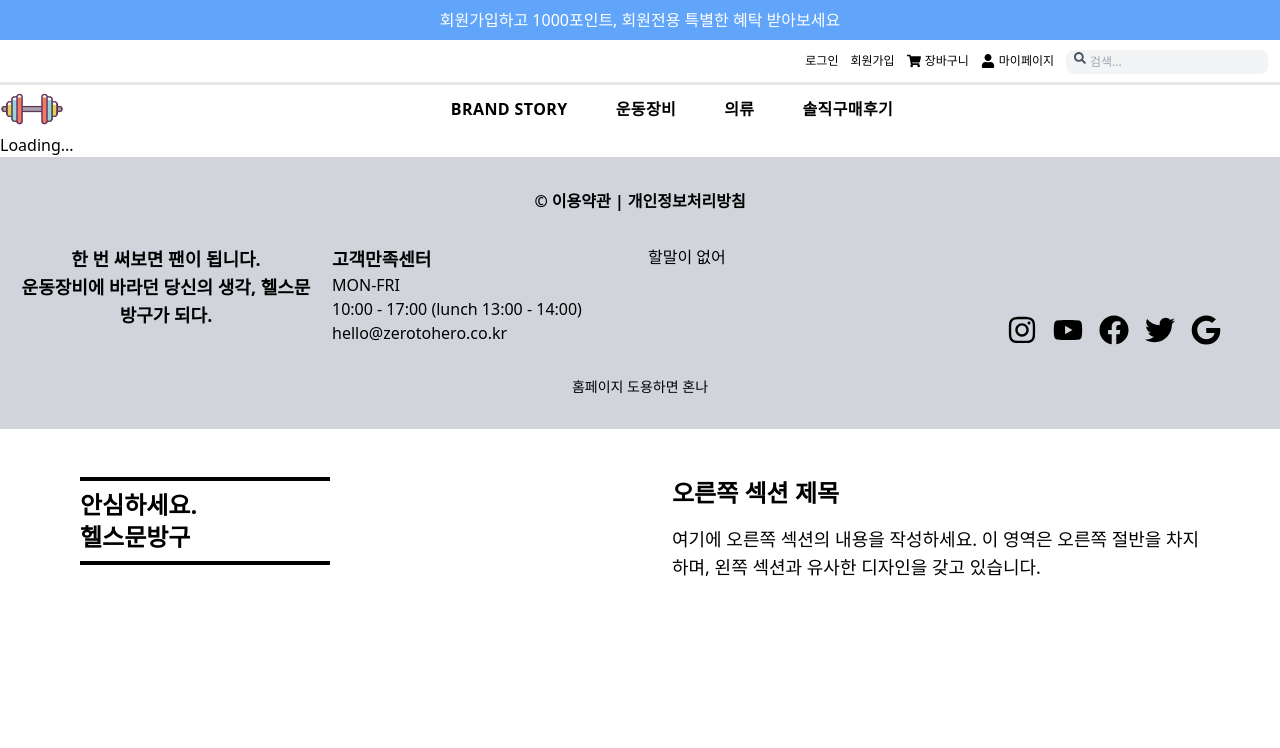
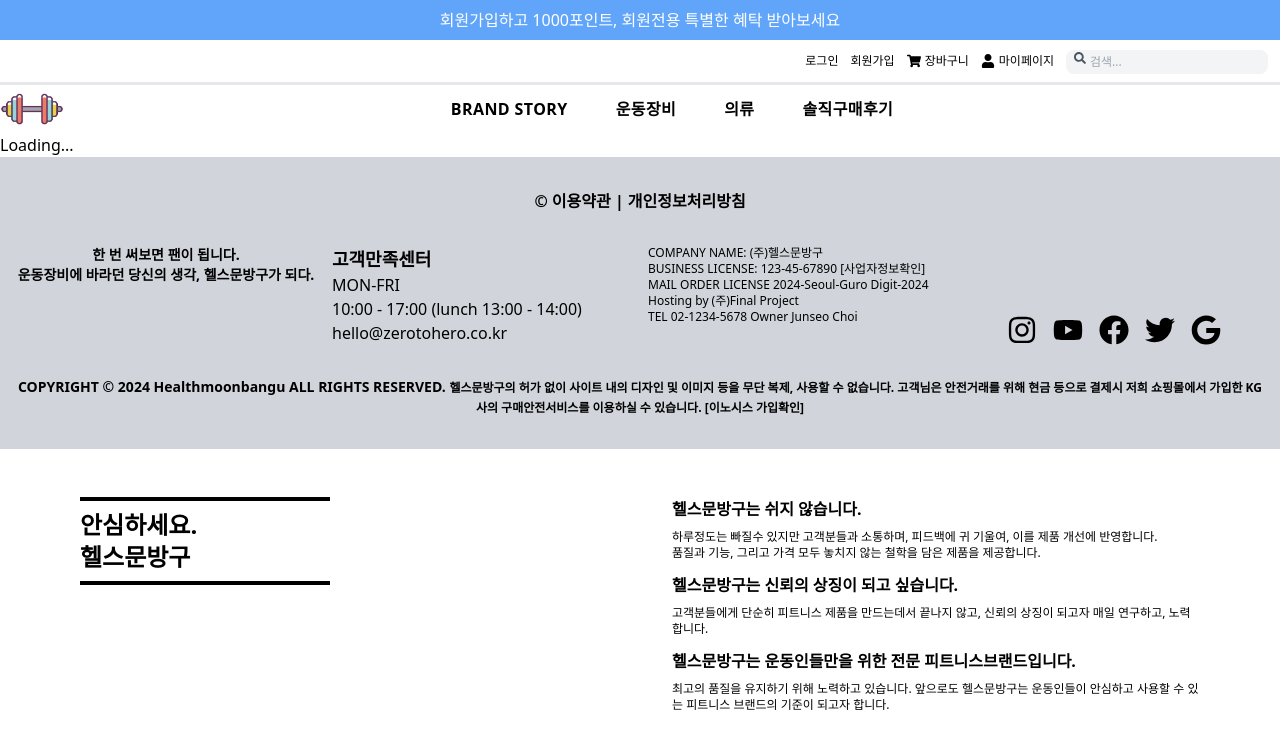
Before and after one commit to myqkq111/HealthStationery-front, a React (Create React App) app: page /payment-success/1 in a window 1280 px wide. Shown: the top 748 px of the page. Built offline with nearby package versions, Linux system fonts and the light colour scheme; no server answers.

Commit message:
Docs 홈페이지 하단 수정

```diff
--- a/src/components/MainPage/BottomPage.jsx
+++ b/src/components/MainPage/BottomPage.jsx
@@ -21,13 +21,48 @@ const BottomPage = () => {
 
         {/* 오른쪽 섹션 */}
         <div className="w-1/2 px-8">
-          <h2 className="text-2xl font-bold mb-4 text-left">
-            오른쪽 섹션 제목
-          </h2>
-          <p className="text-lg text-left">
-            여기에 오른쪽 섹션의 내용을 작성하세요. 이 영역은 오른쪽 절반을
-            차지하며, 왼쪽 섹션과 유사한 디자인을 갖고 있습니다.
-          </p>
+          <div className="mb-3">
+            {" "}
+            {/* 각 묶음의 아래쪽 마진 설정 */}
+            <h2 className="text-sl font-bold mb-2 text-left">
+              {" "}
+              {/* 묶음의 첫 번째 요소 */}
+              헬스문방구는 쉬지 않습니다.
+            </h2>
+            <p className="text-xs text-left">
+              하루정도는 빠질수 있지만 고객분들과 소통하며, 피드백에 귀 기울여,
+              이를 제품 개선에 반영합니다.
+            </p>
+            <p className="text-xs text-left">
+              품질과 기능, 그리고 가격 모두 놓치지 않는 철학을 담은 제품을
+              제공합니다.
+            </p>
+          </div>
+
+          <div className="mb-3">
+            {" "}
+            {/* 두 번째 묶음 */}
+            <h2 className="text-sl font-bold mb-2 text-left">
+              헬스문방구는 신뢰의 상징이 되고 싶습니다.
+            </h2>
+            <p className="text-xs text-left">
+              고객분들에게 단순히 피트니스 제품을 만드는데서 끝나지 않고, 신뢰의
+              상징이 되고자 매일 연구하고, 노력합니다.
+            </p>
+          </div>
+
+          <div>
+            {" "}
+            {/* 세 번째 묶음 */}
+            <h2 className="text-sl font-bold mb-2 text-left">
+              헬스문방구는 운동인들만을 위한 전문 피트니스브랜드입니다.
+            </h2>
+            <p className="text-xs text-left">
+              최고의 품질을 유지하기 위해 노력하고 있습니다. 앞으로도
+              헬스문방구는 운동인들이 안심하고 사용할 수 있는 피트니스 브랜드의
+              기준이 되고자 합니다.
+            </p>
+          </div>
         </div>
       </div>
     </div>
--- a/src/components/MainPage/Footer.jsx
+++ b/src/components/MainPage/Footer.jsx
@@ -20,8 +20,8 @@ const Footer = () => {
         {/* 중간 세로 4개 */}
         <div className="grid grid-cols-4 gap-4 mb-8 text-center">
           <div>
-            <h3 className="text-lg font-semibold">한 번 써보면 팬이 됩니다.</h3>
-            <h3 className="text-lg font-semibold">
+            <h3 className="text-sm font-semibold">한 번 써보면 팬이 됩니다.</h3>
+            <h3 className="text-sm font-semibold">
               운동장비에 바라던 당신의 생각, 헬스문방구가 되다.
             </h3>
           </div>
@@ -31,8 +31,12 @@ const Footer = () => {
             <p>10:00 - 17:00 (lunch 13:00 - 14:00)</p>
             <p>hello@zerotohero.co.kr</p>
           </div>
-          <div className="text-left">
-            <p>할말이 없어</p>
+          <div className="text-left text-xs">
+            <p>COMPANY NAME: (주)헬스문방구</p>
+            <p>BUSINESS LICENSE: 123-45-67890 [사업자정보확인]</p>
+            <p>MAIL ORDER LICENSE 2024-Seoul-Guro Digit-2024</p>
+            <p>Hosting by (주)Final Project</p>
+            <p>TEL 02-1234-5678 Owner Junseo Choi</p>
           </div>
           <div className="flex flex-col justify-between">
             <br></br>
@@ -84,7 +88,15 @@ const Footer = () => {
 
         {/* 하단 가로 한 줄 */}
         <div className="grid grid-cols-1 text-center">
-          <p className="text-sm">홈페이지 도용하면 혼나</p>
+          <p className="text-sm font-bold">
+            COPYRIGHT &copy; 2024 Healthmoonbangu ALL RIGHTS RESERVED.{" "}
+            <span className="text-xs">
+              헬스문방구의 허가 없이 사이트 내의 디자인 및 이미지 등을 무단
+              복제, 사용할 수 없습니다. 고객님은 안전거래를 위해 현금 등으로
+              결제시 저희 쇼핑몰에서 가입한 KG사의 구매안전서비스를 이용하실 수
+              있습니다. [이노시스 가입확인]
+            </span>
+          </p>
         </div>
       </div>
     </footer>
```
